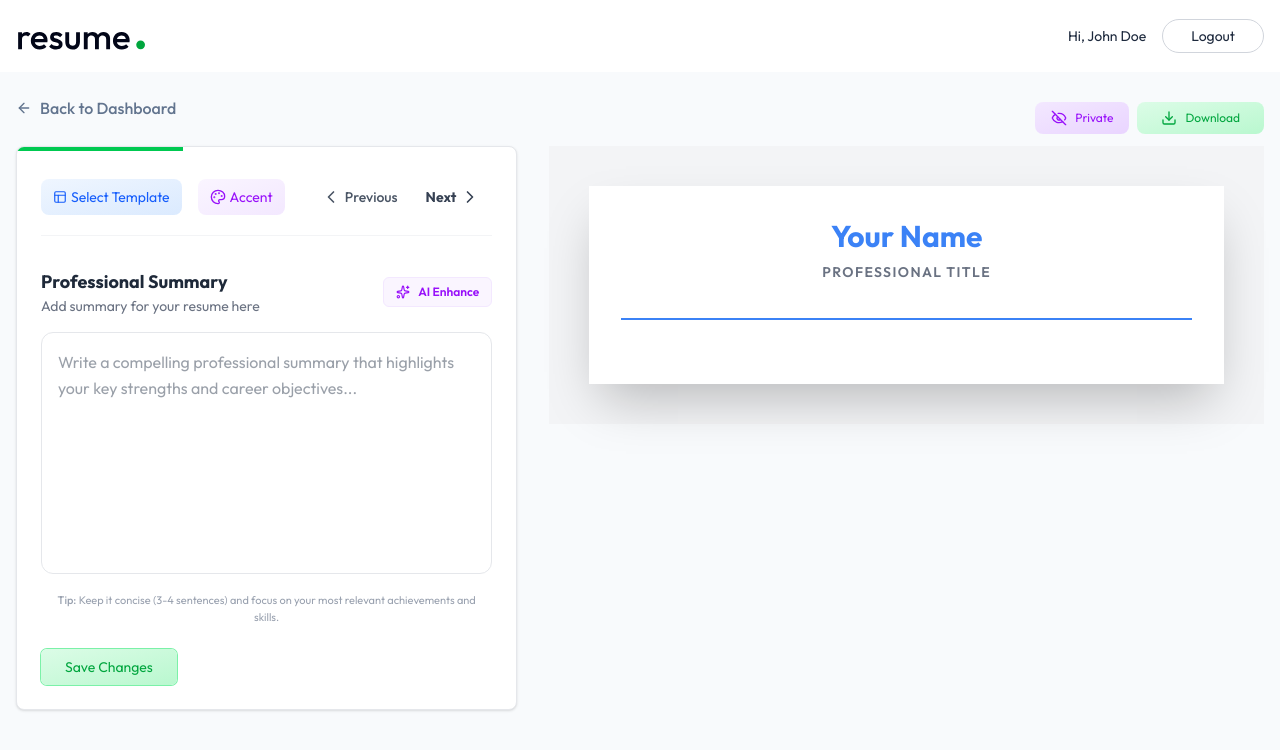
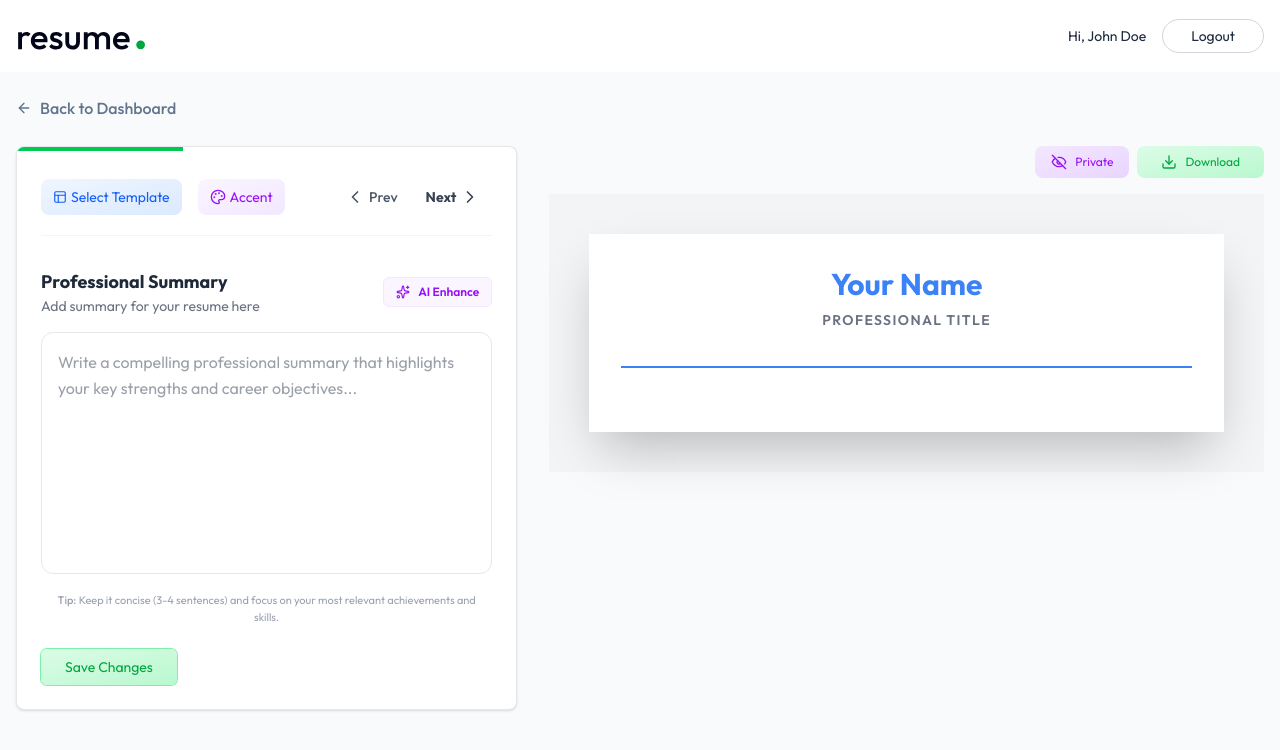
Before and after one commit to priyanshi1207-star/my-react-app, a React (Vite) app: page /App/builder/1 in a window 1280 px wide. Both pictures are taken after a click on the button "Next". Shown: the top 750 px of the page. Built offline with nearby package versions, Linux system fonts and the light colour scheme; the HTML template or start-up script is replaced by a standard one.

Commit message:
Updated Project

```diff
--- a/src/Components/ResumePreview.jsx
+++ b/src/Components/ResumePreview.jsx
@@ -1,7 +1,7 @@
 import React from 'react'
 import ClassicTemplate from './Templates/ClassicTemplate'
 import ModernTemplate from './Templates/ModernTemplate'
-import MinimalImageTemplate from './Templates/MinimalImageTemplate' // Fixed path casing
+import MinimalImageTemplate from './Templates/MinimalImageTemplate'
 import MinimalTemplate from './Templates/MinimalTemplate'
 
 const ResumePreview = ({ data, template, accentColor, classes = "" }) => {
@@ -20,43 +20,58 @@ const ResumePreview = ({ data, template, accentColor, classes = "" }) => {
     }
 
     return (
-        <div className='w-full bg-gray-100 p-4 md:p-10 flex justify-center'>
+        /* Added print:p-0 and print:bg-white to remove the gray background and padding in PDF */
+        <div className='w-full bg-gray-100 p-4 md:p-10 flex justify-center print:p-0 print:bg-white'>
             <div
                 id='resume-preview'
-                className={`bg-white shadow-2xl w-full max-w-[800px] print:shadow-none print:border-none ${classes}`}
+                className={`bg-white shadow-2xl w-full max-w-[800px] print:shadow-none print:border-none print:max-w-none ${classes}`}
             >
                 {renderTemplate()}
             </div>
 
-            {/* Injected Styles for Printing and PDF generation */}
             <style dangerouslySetInnerHTML={{
                 __html: `
-                @page {
-                    size: letter;
-                    margin: 0;
-                }
                 @media print {
+                    /* 1. Reset Global Layout */
                     html, body {
-                        width: 8.5in;
-                        height: 11in;
-                        overflow: hidden;
+                        height: auto !important;
+                        margin: 0 !important;
+                        padding: 0 !important;
+                        background: white !important;
+                        -webkit-print-color-adjust: exact !important;
+                        print-color-adjust: exact !important;
                     }
-                    body * {
-                        visibility: hidden;
+
+                    /* 2. Hide everything except the resume */
+                    body > *:not(#root),
+                    #root > *:not(.min-h-screen),
+                    .min-h-screen > *:not(.max-w-7xl),
+                    .max-w-7xl > *:not(.px-4),
+                    .grid > *:not(.lg:col-span-7),
+                    .lg:col-span-7 > *:not(#resume-preview-root) {
+                        display: none !important;
                     }
-                    #resume-preview, #resume-preview * {
-                        visibility: visible;
+
+                    /* 3. Force Resume to top left and prevent extra page */
+                    #resume-preview {
+                        position: absolute !important;
+                        top: 0 !important;
+                        left: 0 !important;
+                        margin: 0 !important;
+                        width: 100% !important;
+                        height: auto !important;
+                        min-height: 100vh;
                     }
-                    #resume-preview {
-                        position: absolute;
-                        left: 0;
-                        top: 0;
-                        width: 100%;
-                        height: auto;
-                        margin: 0;
-                        padding: 0;
-                        box-shadow: none !important;
-                        border: none !important;
+
+                    /* 4. Strictly set Page size */
+                    @page {
+                        size: auto;
+                        margin: 0mm;
+                    }
+
+                    /* Remove link URLs that browsers sometimes add automatically */
+                    a[href]:after {
+                        content: none !important;
                     }
                 }
             `}} />
--- a/src/Pages/ResumeBuilder.jsx
+++ b/src/Pages/ResumeBuilder.jsx
@@ -1,7 +1,11 @@
 import React, { useState, useEffect } from 'react'
 import { Link, useParams } from 'react-router-dom'
 import { dummyResumeData } from '../assets/assets'
-import { ArrowLeftIcon, AwardIcon, BriefcaseIcon, ChevronLeft, ChevronRight, Download, EyeIcon, EyeOffIcon, FileTextIcon, FolderIcon, GraduationCapIcon, HeartIcon, LanguagesIcon, Share2Icon, SparklesIcon, UserIcon } from 'lucide-react'
+import {
+  ArrowLeftIcon, BriefcaseIcon, ChevronLeft, ChevronRight,
+  Download, EyeIcon, EyeOffIcon, FileTextIcon, FolderIcon,
+  GraduationCapIcon, Share2Icon, SparklesIcon, UserIcon
+} from 'lucide-react'
 import PersonalInfoForm from '../Components/PersonalInfoForm'
 import ResumePreview from '../Components/ResumePreview'
 import TemplateSelector from '../Components/TemplateSelector'
@@ -23,7 +27,7 @@ const ResumeBuilder = () => {
     work_experience: [],
     education: [],
     skills: [],
-    projects: [], // KEY IS PLURAL
+    projects: [],
     certifications: [],
     languages: [],
     interests: [],
@@ -41,7 +45,7 @@ const ResumeBuilder = () => {
     { id: 'work_experience', name: 'Work Experience', icon: BriefcaseIcon },
     { id: 'education', name: 'Education', icon: GraduationCapIcon },
     { id: 'projects', name: 'Projects', icon: FolderIcon },
-    { id: 'skills', name: 'skills', icon: SparklesIcon },
+    { id: 'skills', name: 'Skills', icon: SparklesIcon },
   ]
 
   const activeSection = sections[activeSectionIndex]
@@ -76,24 +80,26 @@ const ResumeBuilder = () => {
   }
 
   return (
-    <div className='min-h-screen bg-slate-50'>
-      <div className='max-w-7xl mx-auto px-4 py-6'>
+    /* Added print:p-0 to root to ensure no margins in PDF */
+    <div className='min-h-screen bg-slate-50 print:bg-white print:p-0'>
+      {/* Navigation Header - Hidden on Print */}
+      <div className='max-w-7xl mx-auto px-4 py-6 print:hidden'>
         <Link to={'/app'} className='inline-flex gap-2 items-center text-slate-500 hover:text-slate-700 font-medium'>
           <ArrowLeftIcon className='size-4' />Back to Dashboard
         </Link>
       </div>
 
-      <div className='max-w-7xl mx-auto px-4 pb-8'>
-        <div className='grid lg:grid-cols-12 gap-8'>
-          <div className='relative lg:col-span-5'>
-            <div className='bg-white rounded-lg shadow-sm border border-gray-200
-            p-6 pt-1 overflow-hidden relative'>
+      <div className='max-w-7xl mx-auto px-4 pb-8 print:max-w-none print:p-0'>
+        <div className='grid lg:grid-cols-12 gap-8 print:block'>
+
+          {/* Left Side: Form Editor - Completely Hidden on Print */}
+          <div className='relative lg:col-span-5 print:hidden'>
+            <div className='bg-white rounded-lg shadow-sm border border-gray-200 p-6 pt-1 overflow-hidden relative'>
               <div className='absolute top-0 left-0 h-1 bg-green-500 transition-all duration-500'
                 style={{ width: `${((activeSectionIndex + 1) * 100) / sections.length}%` }}>
               </div>
 
-              <div className='flex justify-between items-center
-              mb-8 border-b border-gray-100 py-5 mt-2'>
+              <div className='flex justify-between items-center mb-8 border-b border-gray-100 py-5 mt-2'>
                 <div className='flex items-center gap-4'>
                   <TemplateSelector selectedTemplate={resumeData.template}
                     onChange={(template) => setResumeData(prev => ({ ...prev, template }))} />
@@ -104,17 +110,14 @@ const ResumeBuilder = () => {
                 <div className='flex items-center gap-2'>
                   {activeSectionIndex !== 0 && (
                     <button onClick={() => setActiveSectionIndex(prev => Math.max(0, prev - 1))}
-                      className='flex items-center gap-1 p-2 rounded-lg text-sm font-medium
-                      text-gray-600 hover:bg-gray-100'>
+                      className='flex items-center gap-1 p-2 rounded-lg text-sm font-medium text-gray-600 hover:bg-gray-100'>
                       <ChevronLeft className='size-5' />
-                      <span>Previous</span>
+                      <span>Prev</span>
                     </button>
                   )}
 
                   <button onClick={() => setActiveSectionIndex(prev => Math.min(sections.length - 1, prev + 1))}
-                    className={`flex items-center gap-1 p-2 px-3 rounded-lg
-                      text-sm font-bold text-gray-700 hover:bg-gray-100
-                      ${activeSectionIndex === sections.length - 1 && 'opacity-30'}`}
+                    className={`flex items-center gap-1 p-2 px-3 rounded-lg text-sm font-bold text-gray-700 hover:bg-gray-100 ${activeSectionIndex === sections.length - 1 && 'opacity-30'}`}
                     disabled={activeSectionIndex === sections.length - 1}>
                     <span>Next</span>
                     <ChevronRight className='size-5' />
@@ -143,63 +146,50 @@ const ResumeBuilder = () => {
                 {activeSection.id === 'projects' && (
                   <ProjectForm
                     data={resumeData.projects || []}
-                    onChange={(data) => setResumeData(prev => ({
-                      ...prev,
-                      projects: data
-                    }))}
-                  />
+                    onChange={(data) => setResumeData(prev => ({ ...prev, projects: data }))} />
                 )}
                 {activeSection.id === 'skills' && (
                   <SkillsForm
                     data={resumeData.skills || []}
-                    onChange={(data) => setResumeData(prev => ({
-                      ...prev,
-                      skills: data
-                    }))}
-                  />
+                    onChange={(data) => setResumeData(prev => ({ ...prev, skills: data }))} />
                 )}
               </div>
-              <button className='bg-gradient-to-br from-green-100 to-green-200
-              ring-green-300 text-green-600 ring hover:ring-green-400
-              transition-all rounded-md px-6 py-2 mt-6 text-sm'>
+              <button className='bg-gradient-to-br from-green-100 to-green-200 ring-green-300 text-green-600 ring hover:ring-green-400 transition-all rounded-md px-6 py-2 mt-6 text-sm'>
                 Save Changes
               </button>
             </div>
           </div>
 
-          <div className='lg:col-span-7 max-lg:mt-6 sticky top-6 h-fit'>
+          {/* Right Side: Resume Preview */}
+          {/* Changed print:static and print:mt-0 to remove the top whitespace gap */}
+          <div className='lg:col-span-7 max-lg:mt-6 sticky top-6 h-fit print:static print:mt-0 print:w-full'>
 
-            {/* --- buttons ---*/}
-            <div className='relative w-full'>
-              <div className='absolute bottom-3 left-0 right-0 flex items-center
-              justify-end gap-2'>
+            {/* Action Buttons - Hidden on Print */}
+            <div className='relative w-full print:hidden mb-4'>
+              <div className='flex items-center justify-end gap-2'>
                 {resumeData.public && (
-                  <button onClick={handleShare} className='flex items-center p-2 px-4 gap-2 text-xs
-                  bg-gradient-to-br from-blue-100 to-blue-200 text-blue-600
-                  rounded-lg ring-blue-300 hover:ring transition-colors'>
+                  <button onClick={handleShare} className='flex items-center p-2 px-4 gap-2 text-xs bg-gradient-to-br from-blue-100 to-blue-200 text-blue-600 rounded-lg ring-blue-300 hover:ring transition-colors'>
                     <Share2Icon className='size-4' /> Share
                   </button>
                 )}
-                <button onClick={changeResumeVisibility} className='flex ites-center p-2 px-4 gap-2 text-xs
-                bg-gradient-to-br from-purple-100 to-purple-200 text-purple-600
-                ring-purple-300 rounded-lg hover:ring transition-colors'>
-                  {resumeData.public ? <EyeIcon className='size-4' /> :
-                    <EyeOffIcon className='size-4' />}
+                <button onClick={changeResumeVisibility} className='flex items-center p-2 px-4 gap-2 text-xs bg-gradient-to-br from-purple-100 to-purple-200 text-purple-600 ring-purple-300 rounded-lg hover:ring transition-colors'>
+                  {resumeData.public ? <EyeIcon className='size-4' /> : <EyeOffIcon className='size-4' />}
                   {resumeData.public ? 'Public' : 'Private'}
                 </button>
-                <button onClick={downloadResume} className='flex items-center gap-2 px-6 py-2 text-xs
-                bg-gradient-to-br from-green-100 to-green-200 text-green-600
-                rounded-lg ring-green-300 hover:ring transition-colors'>
-                  <Download className='size-4' />
-                  Download
+                <button onClick={downloadResume} className='flex items-center gap-2 px-6 py-2 text-xs bg-gradient-to-br from-green-100 to-green-200 text-green-600 rounded-lg ring-green-300 hover:ring transition-colors'>
+                  <Download className='size-4' /> Download
                 </button>
               </div>
             </div>
 
-
-            <ResumePreview data={resumeData}
-              template={resumeData.template}
-              accentColor={resumeData.accent_color} />
+            {/* The Resume Preview Wrapper */}
+            <div id="resume-preview-root" className='print:m-0 print:p-0'>
+              <ResumePreview
+                data={resumeData}
+                template={resumeData.template}
+                accentColor={resumeData.accent_color}
+              />
+            </div>
           </div>
         </div>
       </div>
```
